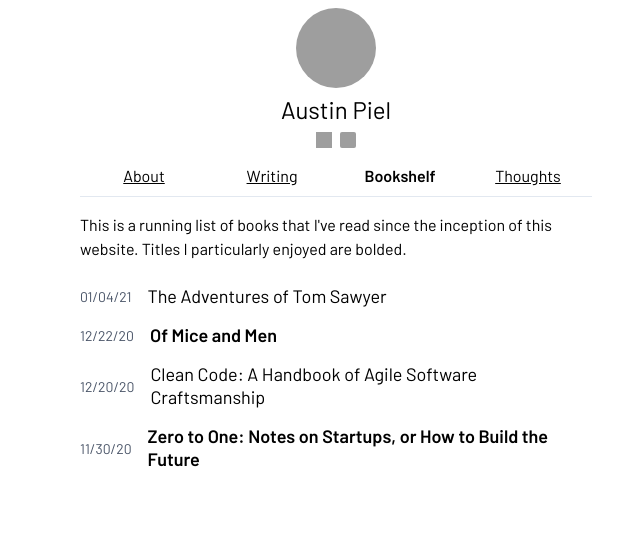
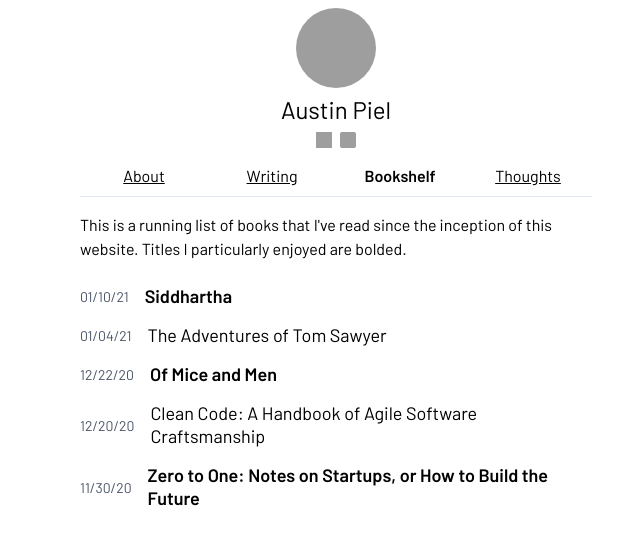
Before and after one commit to apiel51/austinnick.blog, a Next.js app: page /bookshelf in a window 1280 px wide. Shown: the top 544 px of the page, without its empty margins (304-944 px from the left). Built offline with nearby package versions, Linux system fonts and the light colour scheme; grey boxes are pictures that could not be loaded.

Commit message:
Add Siddhartha

```diff
--- a/components/bookshelf/index.tsx
+++ b/components/bookshelf/index.tsx
@@ -6,6 +6,12 @@ export default function Bookshelf() {
       This is a running list of books that I've read since the inception of this
       website. Titles I particularly enjoyed are bolded.
       <div className="pt-2 mt-2">
+        <BookRow
+          favorite
+          title="Siddhartha"
+          date="01/10/21"
+          url="https://www.goodreads.com/book/show/52036.Siddhartha"
+        />
         <BookRow
           title="The Adventures of Tom Sawyer"
           date="01/04/21"
```
